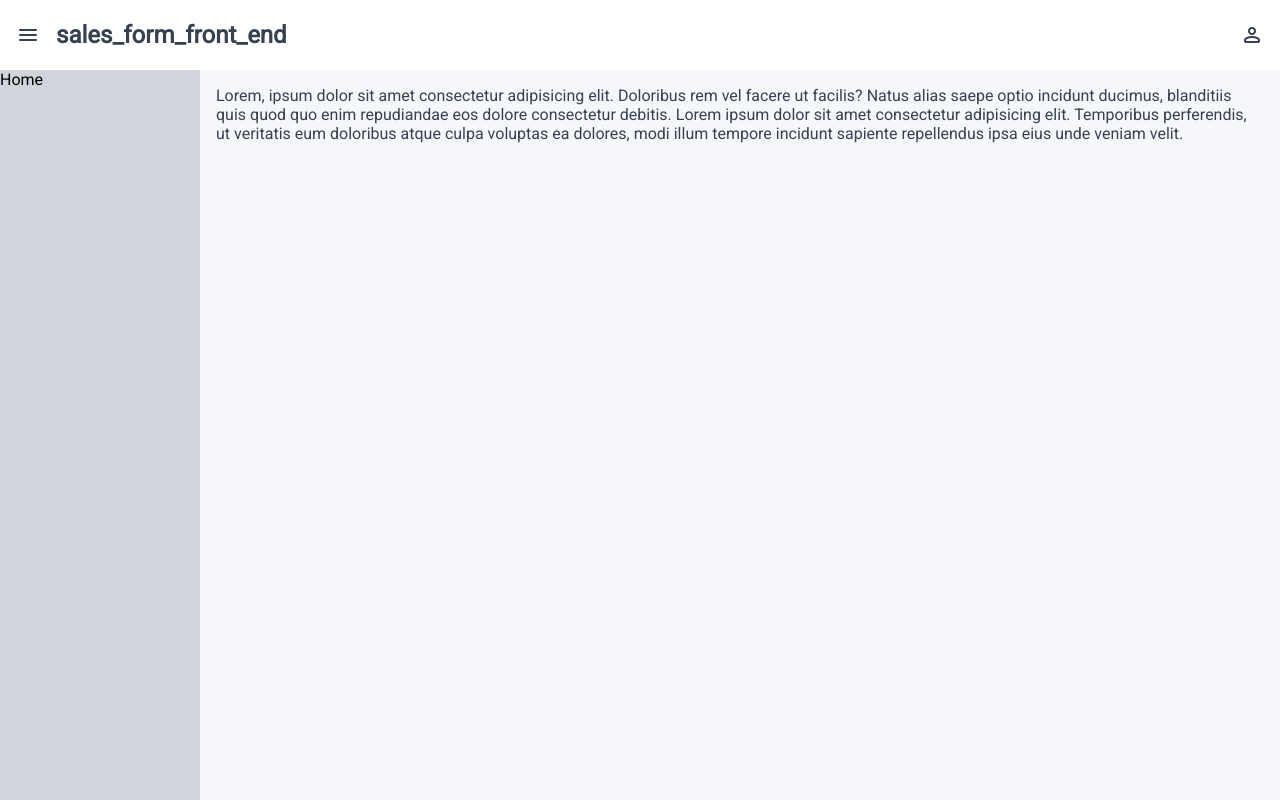
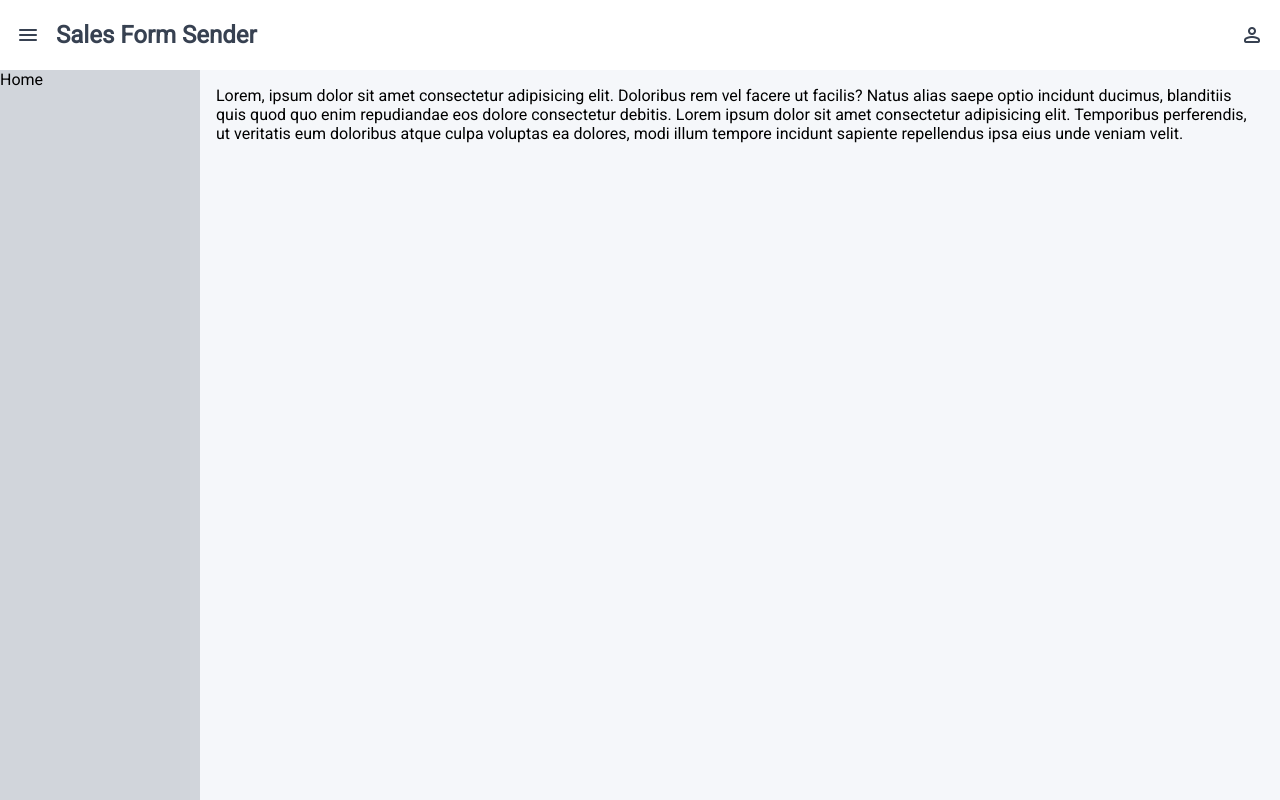
Before and after one commit to e-leite/sales_form_front_end_angular, an Angular app: page / in a window 1280 px wide. Built offline with nearby package versions, Linux system fonts and the light colour scheme.

Commit message:
feat: create header component.

```diff
--- a/src/app/app.html
+++ b/src/app/app.html
@@ -1,10 +1,4 @@
-<header class="header">
-    <div class="title-wrapper">
-        <span class="material-symbols-rounded">menu</span>
-        <h2>{{ title() }}</h2>
-    </div>
-    <span class="material-symbols-rounded">person</span>
-</header>
+<app-header [title]="title()"></app-header>
 <main class="main-container">
     <aside class="sidebar">
         <ul>
--- a/src/app/app.scss
+++ b/src/app/app.scss
@@ -1,23 +1,3 @@
-.header {
-    display: flex;
-    align-items: center;
-    justify-content: space-between;
-    background-color: #fff;
-    height: 70px;
-    padding: 0 16px;
-}
-
-.header h2, span {
-    color: var(--gray-darkest);
-}
-
-.header .title-wrapper {
-    display: flex;
-    align-items: center;
-    gap: 16px;
-
-}
-
 .main-container {
     position: relative;
     width: 100%;
--- a/src/app/app.ts
+++ b/src/app/app.ts
@@ -1,12 +1,13 @@
 import { Component, signal } from '@angular/core';
 import { RouterOutlet } from '@angular/router';
+import { Header } from "./layout/header/header";
 
 @Component({
   selector: 'app-root',
-  imports: [RouterOutlet],
+  imports: [RouterOutlet, Header],
   templateUrl: './app.html',
   styleUrl: './app.scss'
 })
 export class App {
-  protected readonly title = signal('sales_form_front_end');
+  protected readonly title = signal('Sales Form Sender');
 }
--- /dev/null
+++ b/src/app/layout/header/header.html
@@ -0,0 +1,7 @@
+<header class="header">
+    <div class="title-wrapper">
+        <span class="material-symbols-rounded">menu</span>
+        <h2>{{ title }}</h2>
+    </div>
+    <span class="material-symbols-rounded">person</span>
+</header>
--- /dev/null
+++ b/src/app/layout/header/header.scss
@@ -0,0 +1,19 @@
+.header {
+    display: flex;
+    align-items: center;
+    justify-content: space-between;
+    background-color: #fff;
+    height: 70px;
+    padding: 0 16px;
+}
+
+.header h2, span {
+    color: var(--gray-darkest);
+}
+
+.header .title-wrapper {
+    display: flex;
+    align-items: center;
+    gap: 16px;
+
+}
--- /dev/null
+++ b/src/app/layout/header/header.ts
@@ -0,0 +1,13 @@
+import { Component, Input } from '@angular/core';
+
+@Component({
+  selector: 'app-header',
+  imports: [],
+  templateUrl: './header.html',
+  styleUrl: './header.scss'
+})
+export class Header {
+
+    @Input() title: string = ''
+
+}
```
Also changed, not shown: 1 other file (tests, documents, lock files or other folders).
